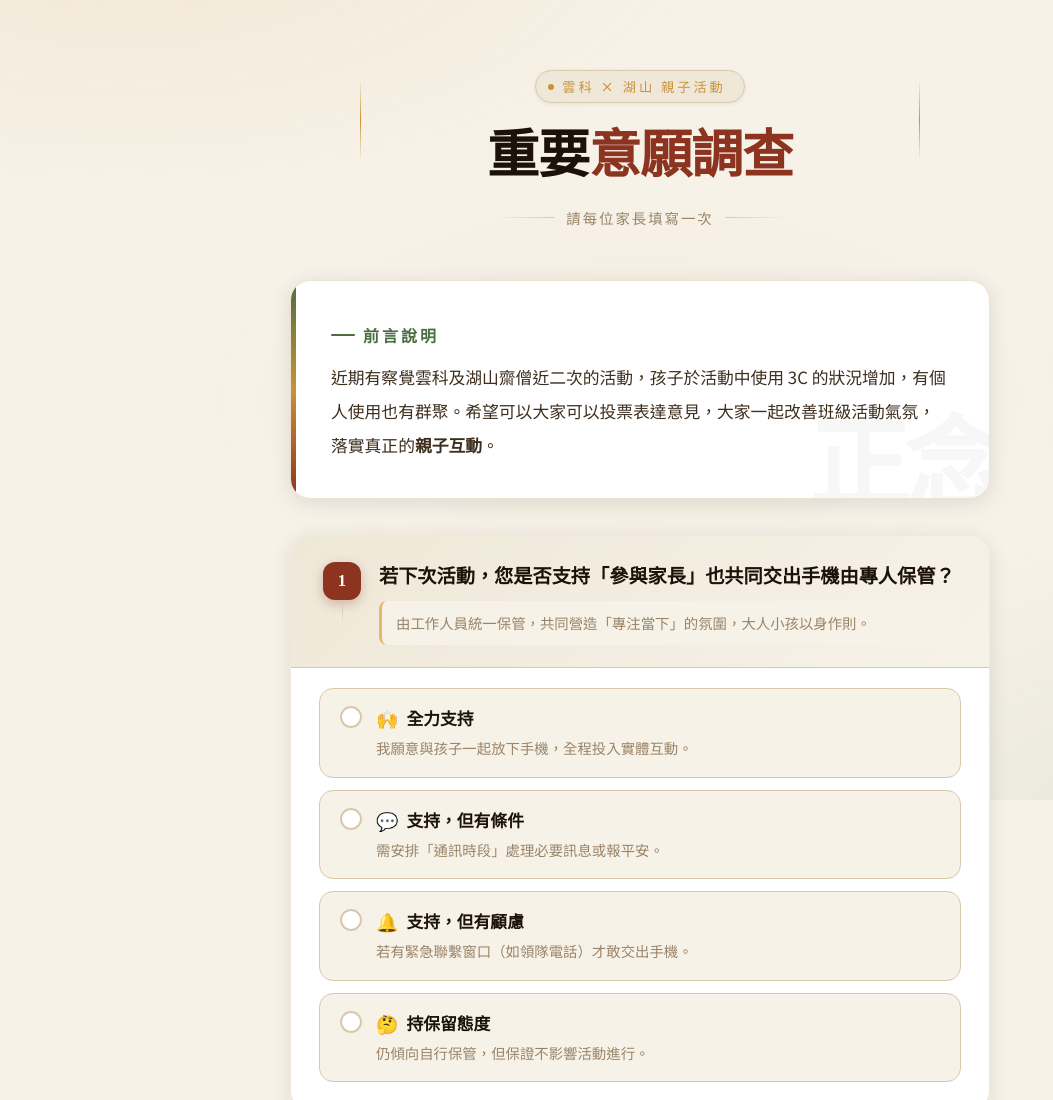
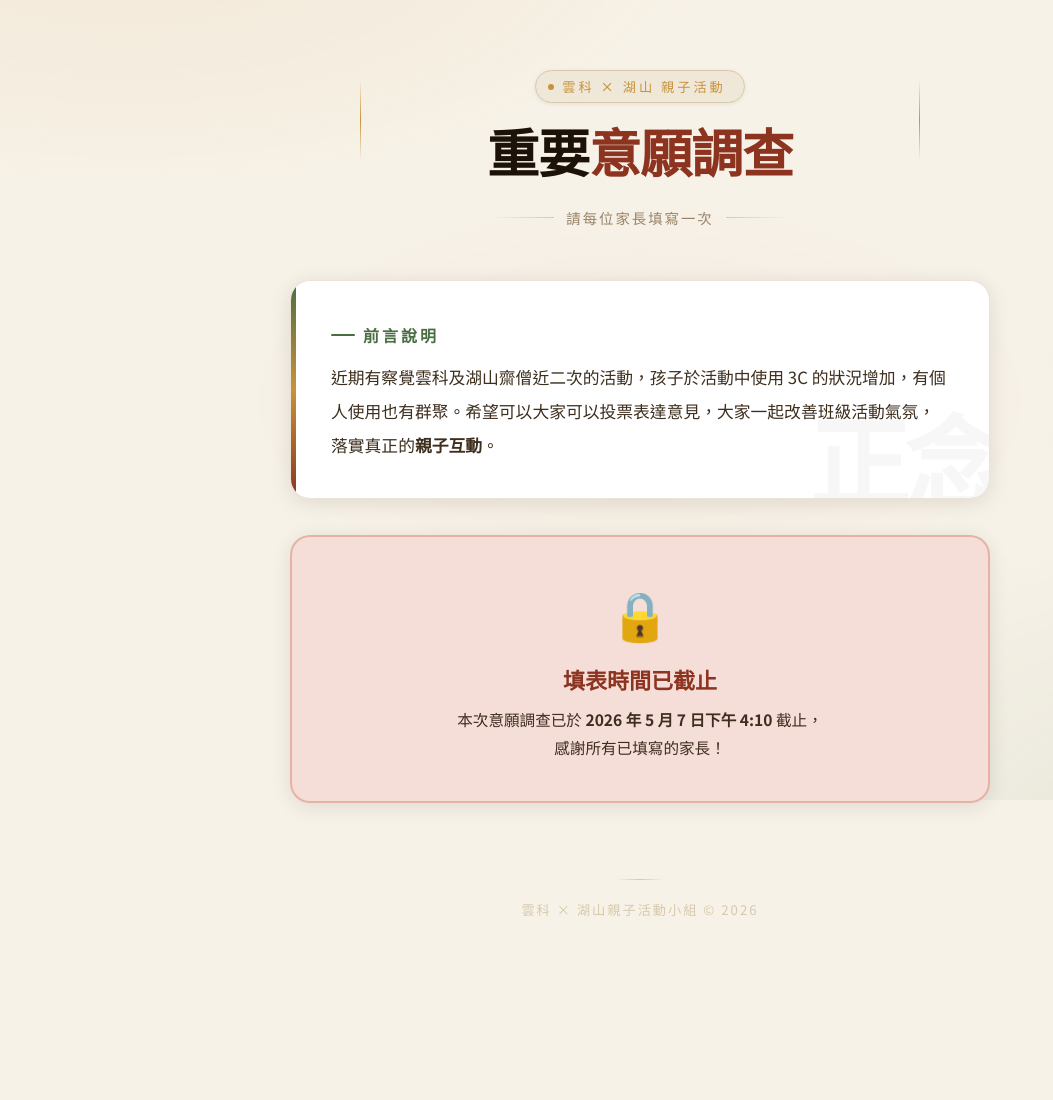
Before and after one commit to lei6912/comment, a plain HTML site: page index.html in a window 1280 px wide. Shown: the top 1100 px of the page, without its empty margins (0-1053 px from the left). After the commit the page ends 1043 px from the top, so only its background shows below. Drawn offline with Linux system fonts and the light colour scheme.

Commit message:
增加填表截止時間 5/7 16:10

```diff
--- a/index.html
+++ b/index.html
@@ -37,7 +37,6 @@
     overflow-x: hidden;
   }
 
-  /* ── Decorative background ── */
   body::before {
     content: '';
     position: fixed;
@@ -50,7 +49,6 @@
     z-index: 0;
   }
 
-  /* SVG ink wash top decoration */
   .ink-deco {
     position: absolute;
     top: 0; left: 0; right: 0;
@@ -59,10 +57,7 @@
     pointer-events: none;
     z-index: 0;
   }
-  .ink-deco svg {
-    width: 100%;
-    height: 100%;
-  }
+  .ink-deco svg { width: 100%; height: 100%; }
 
   .page-wrap {
     max-width: 740px;
@@ -72,14 +67,11 @@
     z-index: 1;
   }
 
-  /* ── HERO HEADER ── */
   .hero {
     text-align: center;
     padding: 70px 0 52px;
     position: relative;
   }
-
-  /* Vertical strokes left/right */
   .hero::before, .hero::after {
     content: '';
     position: absolute;
@@ -130,7 +122,6 @@
     display: inline-block;
   }
 
-
   .hero-subtitle {
     display: flex;
     align-items: center;
@@ -152,7 +143,6 @@
     background: linear-gradient(to left, transparent, var(--light));
   }
 
-  /* ── INTRO CARD ── */
   .intro-card {
     background: white;
     border-radius: 20px;
@@ -163,8 +153,6 @@
     box-shadow: var(--shadow-md);
     border: 1px solid rgba(216,200,172,0.5);
   }
-
-  /* Left accent bar with gradient */
   .intro-card::before {
     content: '';
     position: absolute;
@@ -173,8 +161,6 @@
     background: linear-gradient(to bottom, var(--moss), var(--gold), var(--rust));
     border-radius: 20px 0 0 20px;
   }
-
-  /* Large background character */
   .intro-card::after {
     content: '正念';
     position: absolute;
@@ -214,7 +200,6 @@
     z-index: 1;
   }
 
-  /* ── QUESTION CARDS ── */
   .q-card {
     background: white;
     border-radius: 20px;
@@ -228,7 +213,6 @@
     box-shadow: var(--shadow-lg), 0 0 0 3px rgba(200,146,58,0.1);
   }
 
-  /* Question card top strip */
   .q-card-header {
     background: linear-gradient(135deg, var(--paper-warm), var(--paper));
     padding: 26px 32px 22px;
@@ -300,7 +284,6 @@
     letter-spacing: 1px;
   }
 
-  /* ── OPTIONS ── */
   .options-list {
     padding: 20px 28px 28px;
     display: flex;
@@ -321,8 +304,6 @@
     background: var(--paper);
     overflow: hidden;
   }
-
-  /* Hover shimmer */
   .option-item::before {
     content: '';
     position: absolute;
@@ -338,7 +319,6 @@
     transform: translateX(4px);
     box-shadow: var(--shadow-sm);
   }
-
   .option-item.selected {
     border-color: var(--gold);
     background: linear-gradient(135deg, #fffbf2, #fff8ea);
@@ -347,7 +327,6 @@
   }
   .option-item.selected::before { opacity: 0; }
 
-  /* Hide native input, show custom marker */
   .option-item input[type="radio"],
   .option-item input[type="checkbox"] {
     position: absolute;
@@ -367,9 +346,7 @@
     justify-content: center;
     background: white;
   }
-  .option-item input[type="checkbox"] ~ .custom-mark {
-    border-radius: 6px;
-  }
+  .option-item input[type="checkbox"] ~ .custom-mark { border-radius: 6px; }
   .custom-mark::after {
     content: '';
     width: 10px; height: 10px;
@@ -392,16 +369,9 @@
     border-color: var(--moss);
     box-shadow: 0 0 0 3px rgba(74,110,66,0.15);
   }
-  .option-item.selected .custom-mark::after {
-    opacity: 1;
-    transform: scale(1);
-  }
+  .option-item.selected .custom-mark::after { opacity: 1; transform: scale(1); }
 
-  .option-label {
-    flex: 1;
-    position: relative;
-    z-index: 1;
-  }
+  .option-label { flex: 1; position: relative; z-index: 1; }
   .option-main {
     font-size: 16.8px;
     font-weight: 600;
@@ -412,13 +382,8 @@
     gap: 8px;
   }
   .option-item.selected .option-main { color: var(--rust); }
-  .option-item.selected input[type="checkbox"] ~ .custom-mark + .option-label .option-main {
-    color: var(--moss);
-  }
-  .option-icon {
-    font-size: 18px;
-    flex-shrink: 0;
-  }
+  .option-item.selected input[type="checkbox"] ~ .custom-mark + .option-label .option-main { color: var(--moss); }
+  .option-icon { font-size: 18px; flex-shrink: 0; }
   .option-desc {
     display: block;
     font-size: 14.4px;
@@ -427,7 +392,6 @@
     line-height: 1.7;
   }
 
-  /* ── DIVIDER ── */
   .q-divider {
     display: flex;
     align-items: center;
@@ -441,9 +405,7 @@
     height: 1px;
     background: linear-gradient(to right, var(--light), transparent);
   }
-  .q-divider::after {
-    background: linear-gradient(to left, var(--light), transparent);
-  }
+  .q-divider::after { background: linear-gradient(to left, var(--light), transparent); }
   .q-divider-label {
     font-size: 13.2px;
     color: var(--mid);
@@ -452,7 +414,6 @@
     font-family: 'Noto Serif TC', serif;
   }
 
-  /* ── NAME CARD ── */
   .name-card {
     background: white;
     border-radius: 20px;
@@ -470,9 +431,7 @@
     color: var(--mid);
     margin-bottom: 12px;
   }
-  .name-input-wrap {
-    position: relative;
-  }
+  .name-input-wrap { position: relative; }
   .name-input-wrap::before {
     content: '✦';
     position: absolute;
@@ -516,7 +475,43 @@
     flex-shrink: 0;
   }
 
-  /* ── ERROR ── */
+  /* ── DEADLINE BANNER ── */
+  .deadline-banner {
+    background: linear-gradient(135deg, #fffbf0, #fff8e8);
+    border: 1.5px solid var(--gold-light);
+    border-radius: 14px;
+    padding: 14px 20px;
+    margin-bottom: 28px;
+    display: flex;
+    align-items: center;
+    gap: 12px;
+    font-size: 15px;
+    color: var(--ink-soft);
+    box-shadow: var(--shadow-sm);
+  }
+  .deadline-banner .dl-icon { font-size: 20px; flex-shrink: 0; }
+  .deadline-banner strong { color: var(--rust); }
+
+  /* ── DEADLINE EXPIRED ── */
+  .expired-overlay {
+    background: var(--rust-pale);
+    border: 2px solid rgba(192,80,48,0.3);
+    border-radius: 20px;
+    padding: 40px 36px;
+    text-align: center;
+    margin-bottom: 28px;
+    box-shadow: var(--shadow-md);
+  }
+  .expired-overlay .exp-icon { font-size: 48px; margin-bottom: 16px; }
+  .expired-overlay h3 {
+    font-family: 'Noto Serif TC', serif;
+    font-size: 22px;
+    font-weight: 700;
+    color: var(--rust);
+    margin-bottom: 10px;
+  }
+  .expired-overlay p { font-size: 15.6px; color: var(--ink-soft); line-height: 1.8; }
+
   .error-msg {
     display: none;
     background: var(--rust-pale);
@@ -531,7 +526,6 @@
   }
   .error-msg.show { display: block; }
 
-  /* ── SUBMIT ── */
   .submit-wrap { text-align: center; padding: 12px 0; }
   .submit-btn {
     position: relative;
@@ -550,7 +544,6 @@
     transition: all 0.3s cubic-bezier(0.4,0,0.2,1);
     overflow: hidden;
   }
-  /* Sheen animation */
   .submit-btn::before {
     content: '';
     position: absolute;
@@ -566,19 +559,9 @@
     box-shadow: 0 12px 36px rgba(140,52,32,0.45), 0 4px 12px rgba(140,52,32,0.2);
   }
   .submit-btn:active { transform: translateY(0); }
-  .submit-btn:disabled {
-    opacity: 0.6;
-    cursor: not-allowed;
-    transform: none;
-  }
-  .submit-note {
-    font-size: 14.4px;
-    color: var(--mid);
-    margin-top: 14px;
-    letter-spacing: 1px;
-  }
+  .submit-btn:disabled { opacity: 0.6; cursor: not-allowed; transform: none; }
+  .submit-note { font-size: 14.4px; color: var(--mid); margin-top: 14px; letter-spacing: 1px; }
 
-  /* ── FOOTER ── */
   footer {
     text-align: center;
     padding: 48px 0 24px;
@@ -595,7 +578,6 @@
     margin: 0 auto 20px;
   }
 
-  /* ── SUCCESS OVERLAY ── */
   .success-overlay {
     display: none;
     position: fixed;
@@ -647,13 +629,8 @@
     color: var(--ink);
     margin-bottom: 14px;
   }
-  .success-box p {
-    font-size: 16.8px;
-    color: var(--mid);
-    line-height: 1.8;
-  }
+  .success-box p { font-size: 16.8px; color: var(--mid); line-height: 1.8; }
 
-  /* ── ANIMATIONS ── */
   @keyframes fadeUp {
     from { opacity: 0; transform: translateY(24px); }
     to   { opacity: 1; transform: translateY(0); }
@@ -666,7 +643,6 @@
   .name-card   { animation: fadeUp 0.7s 0.38s ease both; }
   .submit-wrap { animation: fadeUp 0.7s 0.44s ease both; }
 
-  /* ── RESPONSIVE ── */
   @media (max-width: 520px) {
     .q-card-header { padding: 20px 20px 18px; gap: 12px; }
     .options-list  { padding: 16px 16px 20px; gap: 10px; }
@@ -682,22 +658,32 @@
 
 <div class="page-wrap">
 
-  <!-- HERO -->
   <header class="hero">
     <div class="hero-badge">雲科 × 湖山 親子活動</div>
     <h1 class="hero-title">重要<span class="accent">意願調查</span></h1>
     <div class="hero-subtitle">請每位家長填寫一次</div>
   </header>
 
-  <!-- INTRO -->
   <div class="intro-card">
     <div class="intro-label">前言說明</div>
     <p class="intro-text">近期有察覺雲科及湖山齋僧近二次的活動，孩子於活動中使用 3C 的狀況增加，有個人使用也有群聚。希望可以大家可以投票表達意見，大家一起改善班級活動氣氛，落實真正的<strong>親子互動</strong>。</p>
   </div>
 
+  <!-- 截止時間提示 -->
+  <div class="deadline-banner" id="deadlineBanner">
+    <span class="dl-icon">⏰</span>
+    <span>填表截止時間：<strong>2026 年 5 月 7 日（週三）下午 4:10</strong>，請把握時間填寫！</span>
+  </div>
+
+  <!-- 截止後顯示（預設隱藏） -->
+  <div class="expired-overlay" id="expiredOverlay" style="display:none;">
+    <div class="exp-icon">🔒</div>
+    <h3>填表時間已截止</h3>
+    <p>本次意願調查已於 <strong>2026 年 5 月 7 日下午 4:10</strong> 截止，<br>感謝所有已填寫的家長！</p>
+  </div>
+
   <form id="surveyForm">
 
-    <!-- Q1 -->
     <div class="q-card">
       <div class="q-card-header">
         <div class="q-num-wrap">
@@ -749,7 +735,6 @@
       <span class="q-divider-label">第 二 題</span>
     </div>
 
-    <!-- Q2 -->
     <div class="q-card">
       <div class="q-card-header">
         <div class="q-num-wrap">
@@ -800,7 +785,6 @@
       </div>
     </div>
 
-    <!-- NAME -->
     <div class="name-card">
       <label class="name-label">稱呼（選填）</label>
       <div class="name-input-wrap">
@@ -820,7 +804,6 @@
   <footer>雲科 × 湖山親子活動小組 © 2026</footer>
 </div>
 
-<!-- SUCCESS -->
 <div class="success-overlay" id="successOverlay">
   <div class="success-box">
     <div class="success-icon">✓</div>
@@ -828,6 +811,23 @@
     <p>您的意見已成功送出，我們將彙整所有家長的意見，共同為孩子們打造更好的活動體驗。</p>
   </div>
 </div>
+
+<!-- 截止時間判斷 -->
+<script>
+  (function() {
+    const DEADLINE = new Date('2026-05-07T16:10:00+08:00');
+    function checkDeadline() {
+      if (new Date() >= DEADLINE) {
+        document.getElementById('deadlineBanner').style.display = 'none';
+        document.getElementById('expiredOverlay').style.display = 'block';
+        document.getElementById('surveyForm').style.display = 'none';
+      }
+    }
+    checkDeadline();
+    const remaining = DEADLINE - new Date();
+    if (remaining > 0) setTimeout(checkDeadline, remaining);
+  })();
+</script>
 
 <!-- Firebase -->
 <script type="module">
@@ -847,7 +847,6 @@
   const app = initializeApp(firebaseConfig);
   const db = getDatabase(app);
 
-  // Custom mark interaction
   document.querySelectorAll('.option-item').forEach(item => {
     const input = item.querySelector('input');
     input.addEventListener('change', () => {
@@ -859,10 +858,7 @@
       if (input.checked) item.classList.add('selected');
       else item.classList.remove('selected');
     });
-    // Click whole card
-    item.addEventListener('click', () => {
-      input.click();
-    });
+    item.addEventListener('click', () => { input.click(); });
   });
 
   document.getElementById('surveyForm').addEventListener('submit', async (e) => {
```
